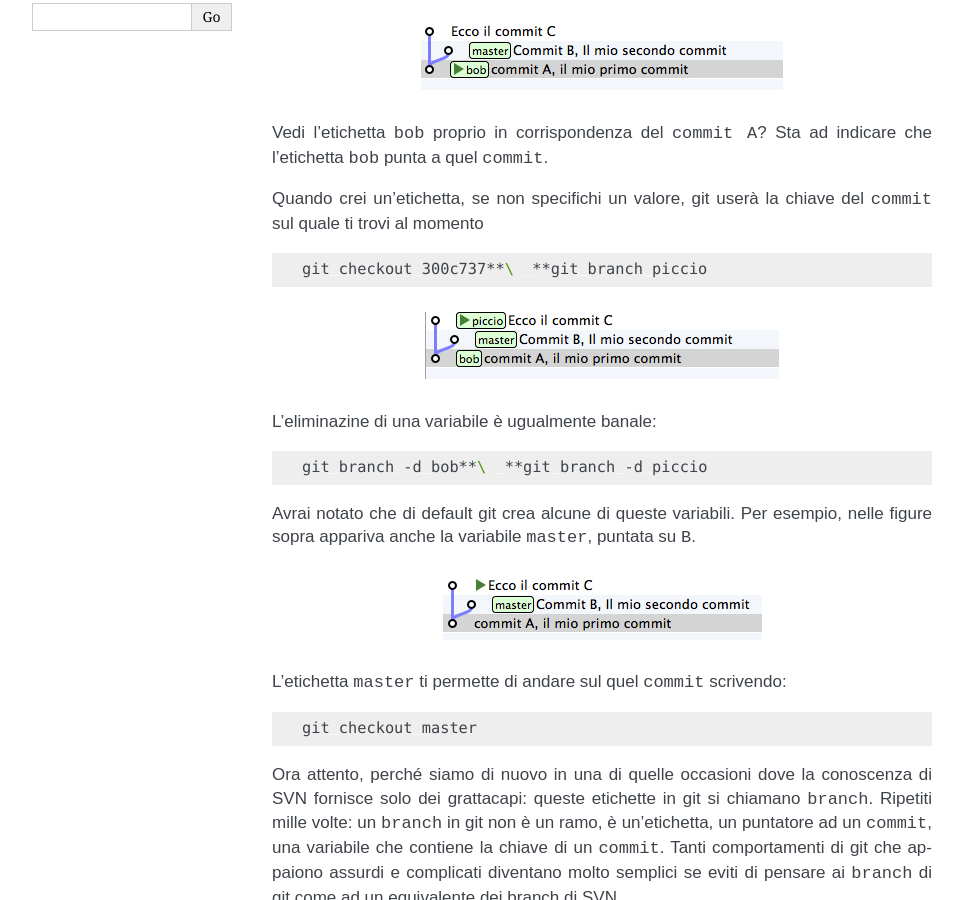
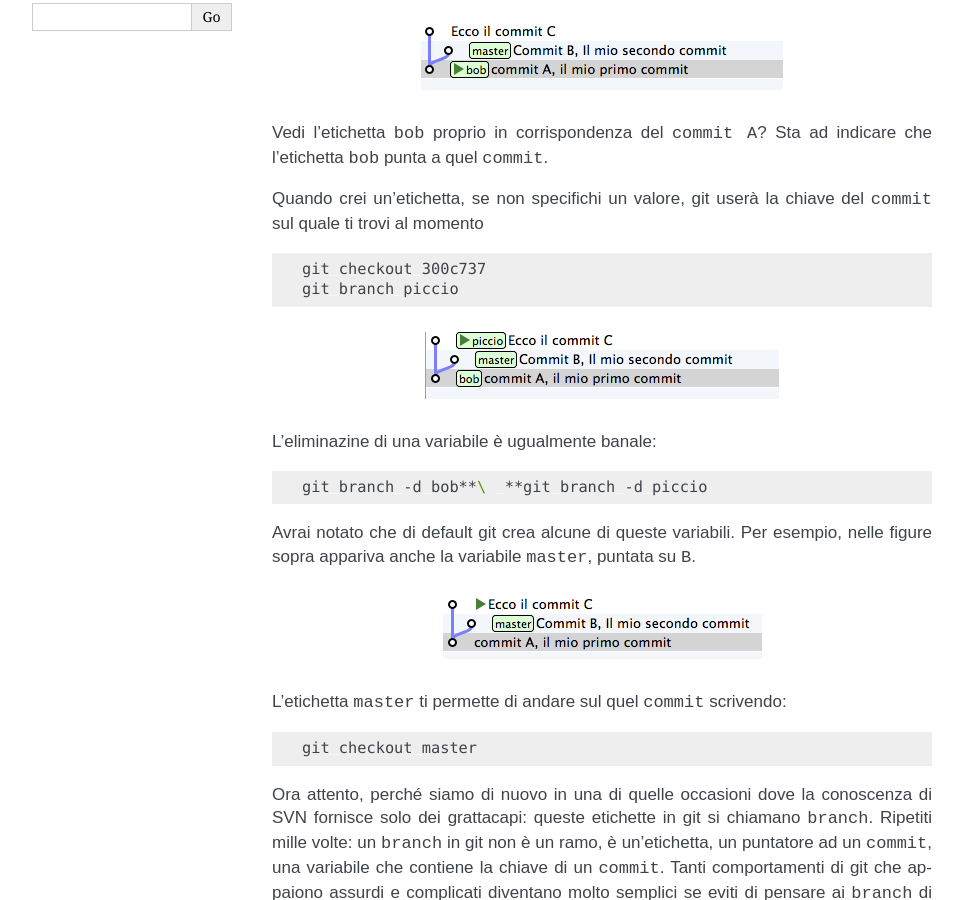
Before and after one commit to arialdomartini/get-git, a Sphinx documentation site: the page built from docs/obiettivo_3.rst, in a window 1280 px wide and 900 px high, scrolled down 629 px. Shown: the whole window, without its empty margins (148-1111 px from the left). Built offline with Sphinx 7.4.7, drawn with Linux system fonts in a browser that asks for light colours.

Commit message:
Un esempio di codice era scritto erroneamente su una sola riga

```diff
--- a/docs/obiettivo_3.rst
+++ b/docs/obiettivo_3.rst
@@ -42,7 +42,8 @@ chiave del ``commit`` sul quale ti trovi al momento
 
 .. code-block:: bash
 
-    git checkout 300c737**\  **git branch piccio
+    git checkout 300c737
+    git branch piccio
 
 .. figure:: img/piccio.png
 
```
